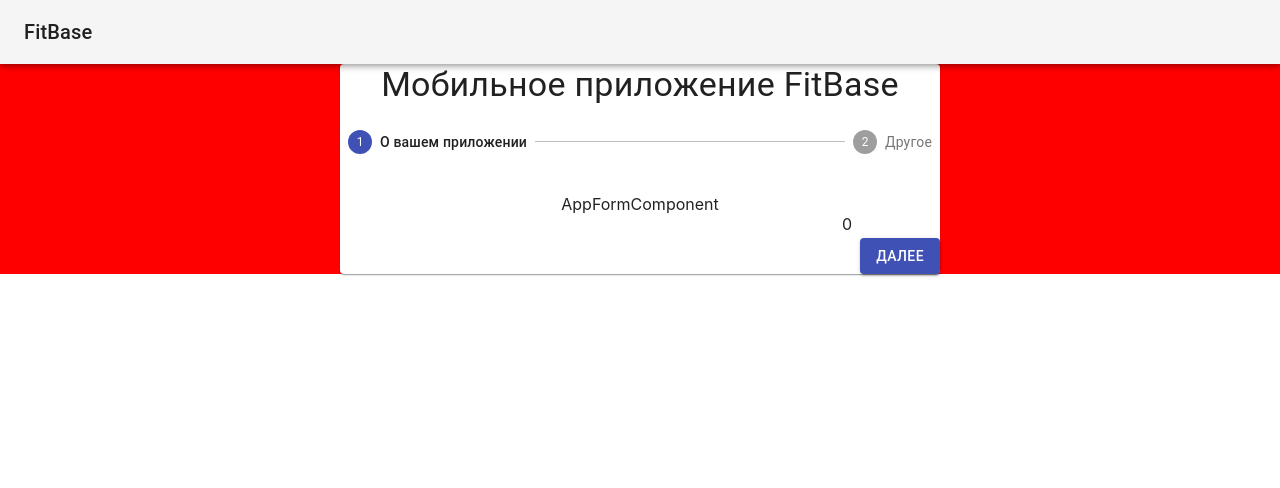
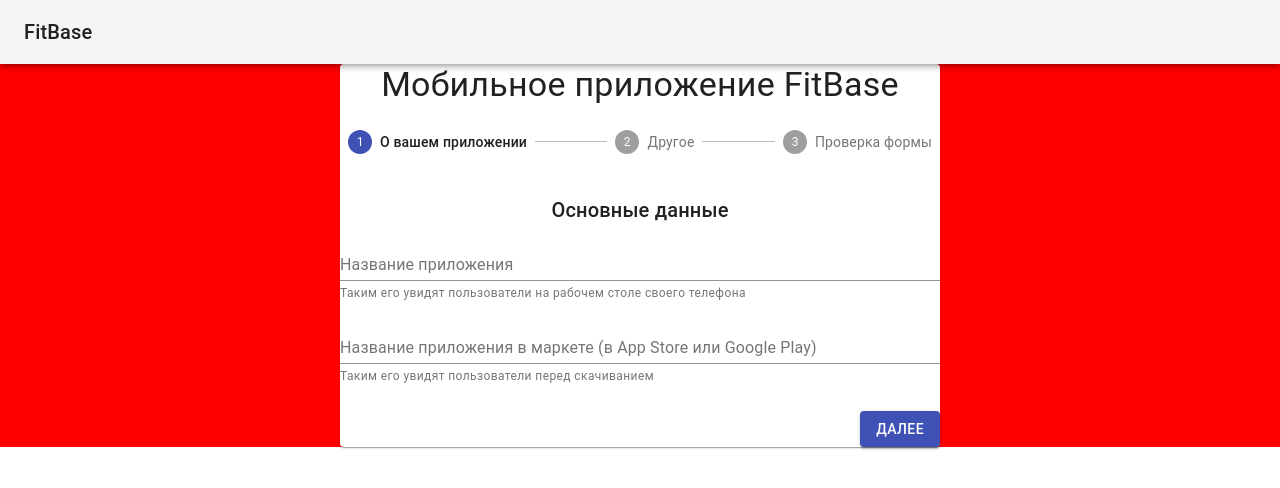
Before and after one commit to whalemare/whalemare.github.io, a React (Create React App) app: page / in a window 1280 px wide. Shown: the top 488 px of the page. Built offline with nearby package versions, Linux system fonts and the light colour scheme.

Commit message:
Add reacting on changes

```diff
--- /dev/null
+++ b/src/lib/mobx/TextStore.ts
@@ -0,0 +1,16 @@
+import { makeAutoObservable } from 'mobx'
+
+export class TextStore {
+  onChange = (event: React.ChangeEvent<HTMLInputElement | HTMLTextAreaElement>) => {
+    console.log('event.target.value', event.target.value)
+    this.value = event.target.value
+  }
+
+  set = (value: string) => {
+    this.value = value
+  }
+
+  constructor(public value: string = '') {
+    makeAutoObservable(this)
+  }
+}
--- /dev/null
+++ b/src/lib/react/TextView.tsx
@@ -0,0 +1,12 @@
+import { TextField, TextFieldProps } from '@material-ui/core'
+import { observer } from 'mobx-react-lite'
+
+import { TextStore } from '../mobx/TextStore'
+
+export type TextViewProps = TextFieldProps & {
+  store: TextStore
+}
+
+export const TextView = observer<TextViewProps>(({ store, ...restProps }) => {
+  return <TextField value={store.value} onChange={store.onChange} {...restProps} />
+})
--- a/src/module/locale/ru.ts
+++ b/src/module/locale/ru.ts
@@ -1,6 +1,6 @@
 /* eslint-disable i18n/no-russian-character */
-// eslint-disable-next-line import/no-anonymous-default-export
-export default {
+
+const ru = {
   name: 'FitBase',
   appInfo: 'О вашем приложении',
   other: 'Другое',
@@ -9,4 +9,12 @@ export default {
     back: 'Назад',
     next: 'Далее',
   },
+  review: 'Проверка формы',
+  mainInfo: 'Основные данные',
+  appName: 'Название приложения',
+  appNameStore: 'Название приложения в маркете (в App Store или Google Play)',
+  appNameDescription: 'Таким его увидят пользователи на рабочем столе своего телефона',
+  appNameStoreDescription: 'Таким его увидят пользователи перед скачиванием',
 }
+
+export default ru
--- a/src/module/metadata/MetadataScreen.tsx
+++ b/src/module/metadata/MetadataScreen.tsx
@@ -61,8 +61,12 @@ export const MetadataScreen: React.FC<MetadataScreenProps> = () => {
         title: strings.other,
         Component: <AppFormComponent />,
       },
+      {
+        title: strings.review,
+        Component: <AppFormComponent />,
+      },
     ],
-    [strings.appInfo, strings.other],
+    [strings.appInfo, strings.other, strings.review],
   )
 
   return (
@@ -90,8 +94,8 @@ export const MetadataScreen: React.FC<MetadataScreenProps> = () => {
           <BackNextButtonRow
             current={activeStep}
             length={steps.length}
-            onPressBack={() => setActiveStep((current) => current - 1)}
-            onPressNext={() => setActiveStep((current) => current + 1)}
+            onPressBack={() => setActiveStep((current) => Math.max(current - 1, 0))}
+            onPressNext={() => setActiveStep((current) => Math.min(current + 1, steps.length))}
           />
         </Paper>
       </main>
--- a/src/module/metadata/component/AppFormComponent.tsx
+++ b/src/module/metadata/component/AppFormComponent.tsx
@@ -1,7 +1,38 @@
-import React from 'react'
+import { Grid, TextField, Typography } from '@material-ui/core'
+import { observer } from 'mobx-react-lite'
+
+import { TextView } from '../../../lib/react/TextView'
+import { useStrings } from '../../locale/useStrings'
+import { useStores } from '../../useStores'
 
 interface AppFormComponentProps {}
 
-export const AppFormComponent: React.FC<AppFormComponentProps> = () => {
-  return <div>AppFormComponent</div>
-}
+export const AppFormComponent = observer<AppFormComponentProps>(() => {
+  const strings = useStrings()
+  const { formStore } = useStores()
+
+  return (
+    <div>
+      <Typography gutterBottom variant="h6">
+        {strings.mainInfo}
+      </Typography>
+      <Grid container spacing={3}>
+        <Grid item sm={12} xs={12}>
+          <TextView
+            fullWidth
+            helperText={strings.appNameDescription}
+            label={strings.appName}
+            store={formStore.appName}
+          />
+
+          <TextField
+            fullWidth
+            helperText={strings.appNameStoreDescription}
+            label={strings.appNameStore}
+            style={{ marginTop: 12 }}
+          />
+        </Grid>
+      </Grid>
+    </div>
+  )
+})
--- /dev/null
+++ b/src/module/metadata/store/FormStore.ts
@@ -0,0 +1,11 @@
+import { makeAutoObservable } from 'mobx'
+
+import { TextStore } from '../../../lib/mobx/TextStore'
+
+export class FormStore {
+  appName = new TextStore()
+
+  constructor() {
+    makeAutoObservable(this)
+  }
+}
--- a/src/module/metadata/view/BackNextButtonRow.tsx
+++ b/src/module/metadata/view/BackNextButtonRow.tsx
@@ -27,7 +27,7 @@ export const BackNextButtonRow: React.FC<BackNextButtonRowProps> = ({ current, l
 
   return (
     <div className={classes.buttons}>
-      {current && (
+      {!!current && (
         <Button className={classes.button} onClick={onPressBack}>
           {strings.actions.back}
         </Button>
--- /dev/null
+++ b/src/module/useStores.ts
@@ -0,0 +1,9 @@
+import { FormStore } from './metadata/store/FormStore'
+
+const formStore = new FormStore()
+
+export function useStores() {
+  return {
+    formStore: formStore,
+  }
+}
--- a/tsconfig.json
+++ b/tsconfig.json
@@ -22,7 +22,7 @@
     "strictNullChecks": true,
     "forceConsistentCasingInFileNames": true,
     "noEmit": true,
-    "noEmitOnError": true,
+    "noEmitOnError": false,
     "noImplicitAny": true,
     "allowSyntheticDefaultImports": true,
     "skipLibCheck": true,
```
Also changed, not shown: package.json (+5 -3 lines), 1 other file (tests, documents, lock files or other folders).
